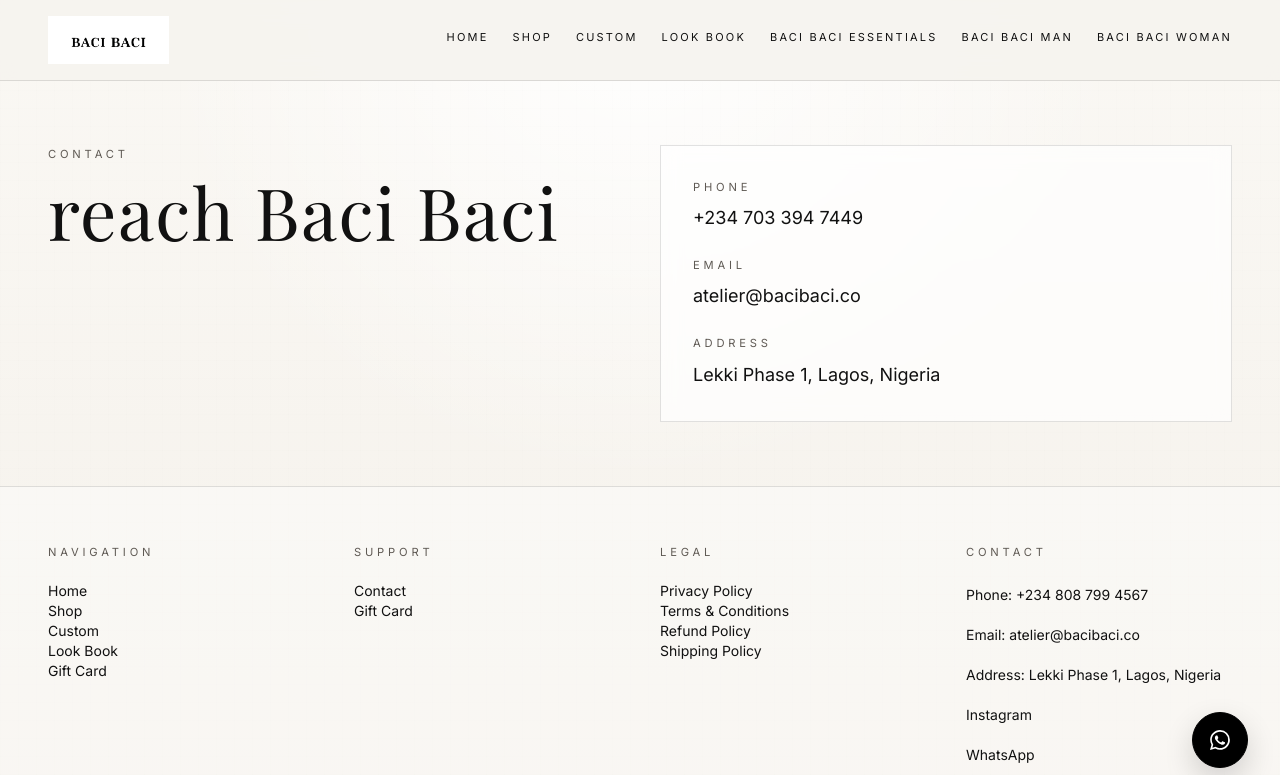
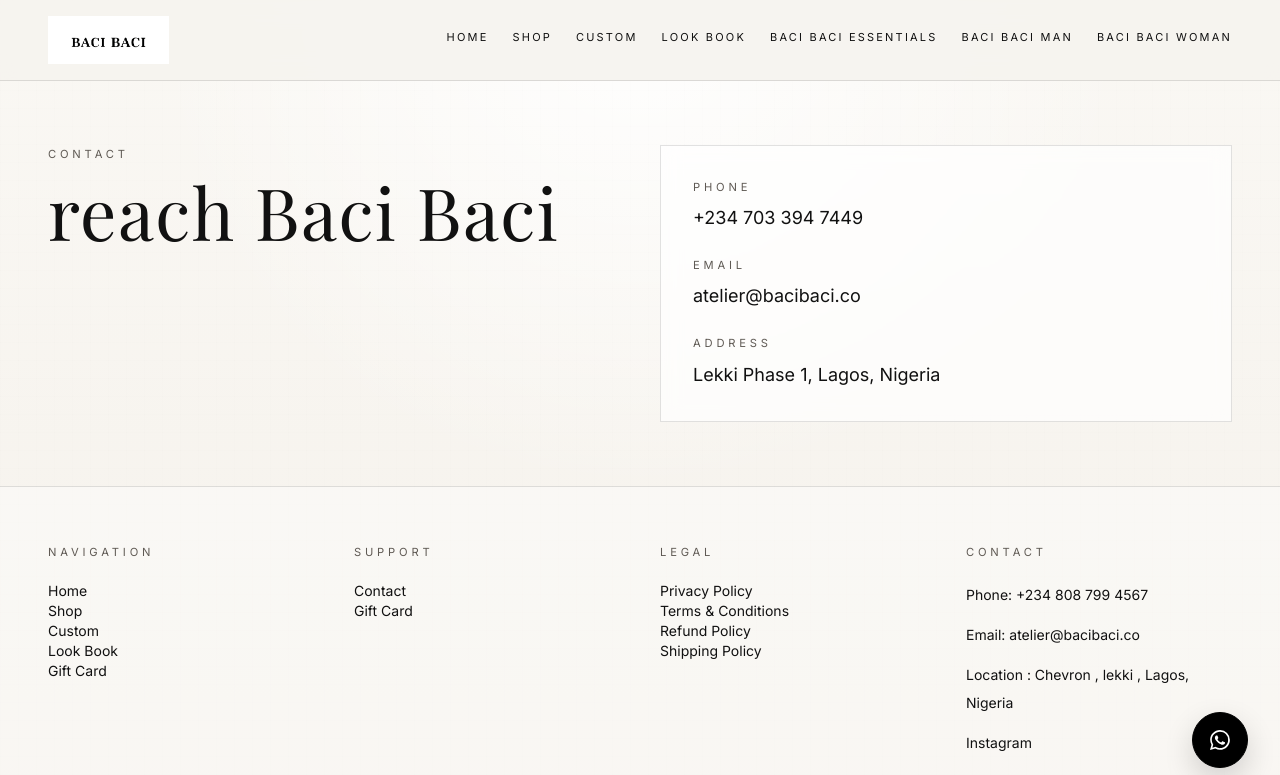
Before and after one commit to winnerbanjo/bacibaci, a Next.js app: page /contact in a window 1280 px wide. Shown: the top 775 px of the page. Built offline with nearby package versions, Linux system fonts and the light colour scheme.

Commit message:
fix: update footer location

```diff
--- a/src/components/site-footer.tsx
+++ b/src/components/site-footer.tsx
@@ -46,7 +46,7 @@
           <div className="mt-5 space-y-3 text-sm leading-7">
             <p>Phone: +234 808 799 4567</p>
             <p>Email: atelier@bacibaci.co</p>
-            <p>Address: Lekki Phase 1, Lagos, Nigeria</p>
+            <p>Location : Chevron , lekki , Lagos, Nigeria</p>
             <p>
               <Link href="https://instagram.com/bacibaciofficial" target="_blank">
                 Instagram
```
